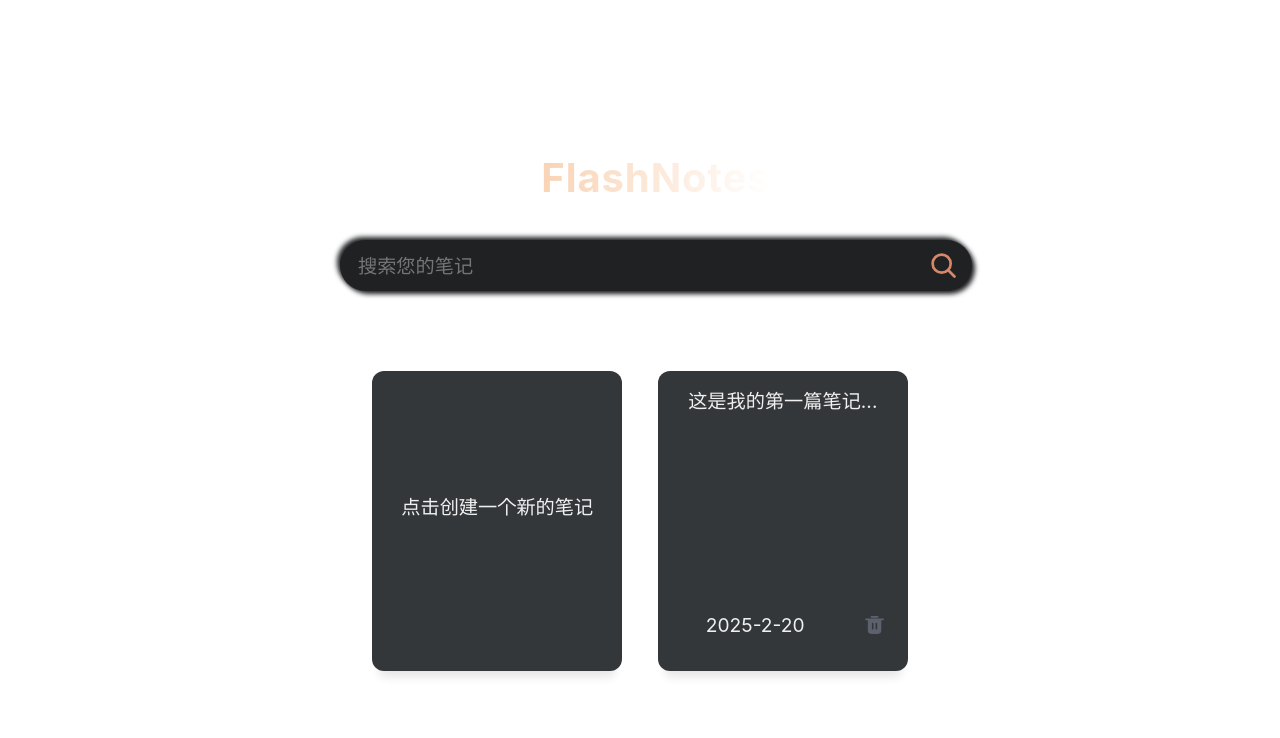
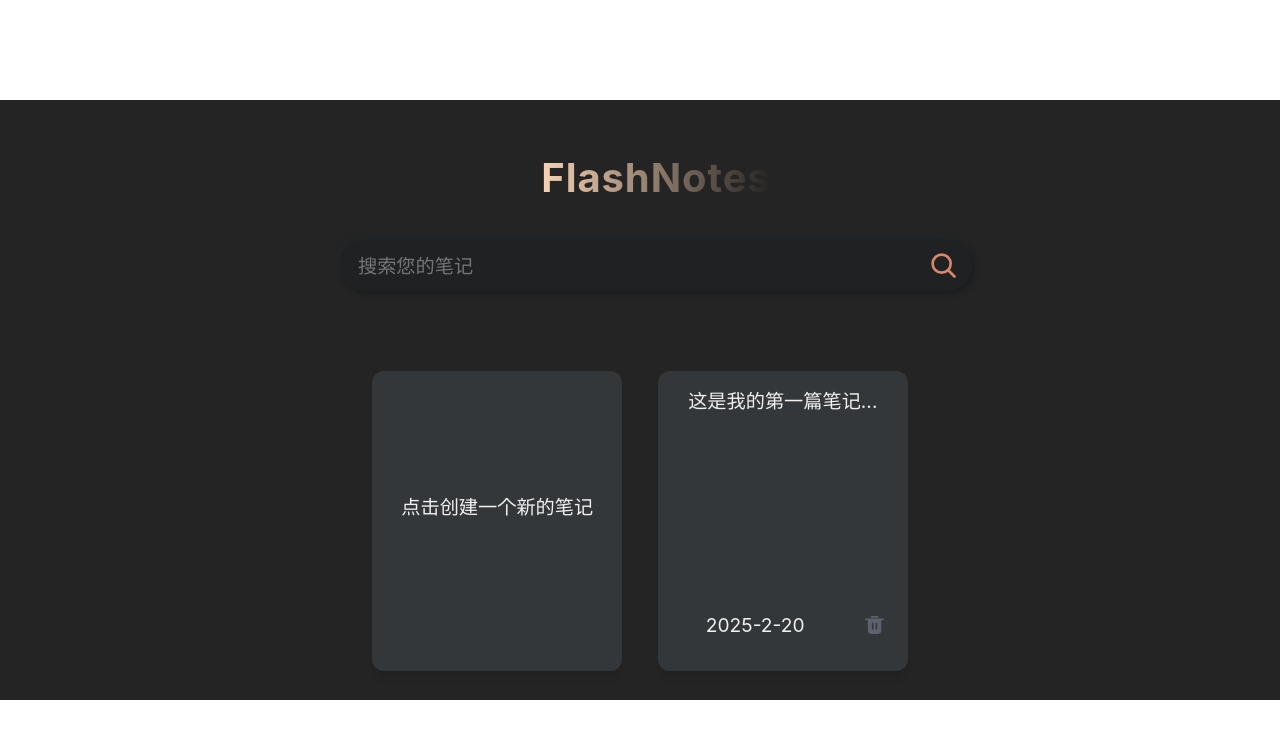
Before and after one commit to Akiyama-sama/flashNotes-ai, a React (Vite) app: page / in a window 1280 px wide. Shown: the top 738 px of the page. Built offline with nearby package versions, Linux system fonts and the light colour scheme.

Commit message:
修改一下背景bug

```diff
--- a/src/App.css
+++ b/src/App.css
@@ -4,6 +4,7 @@
   margin: 0 auto;
   padding: 1rem;
   text-align: center;
+  background-color: rgb(36, 36, 36);
 }
 
 @keyframes logo-spin {
```
